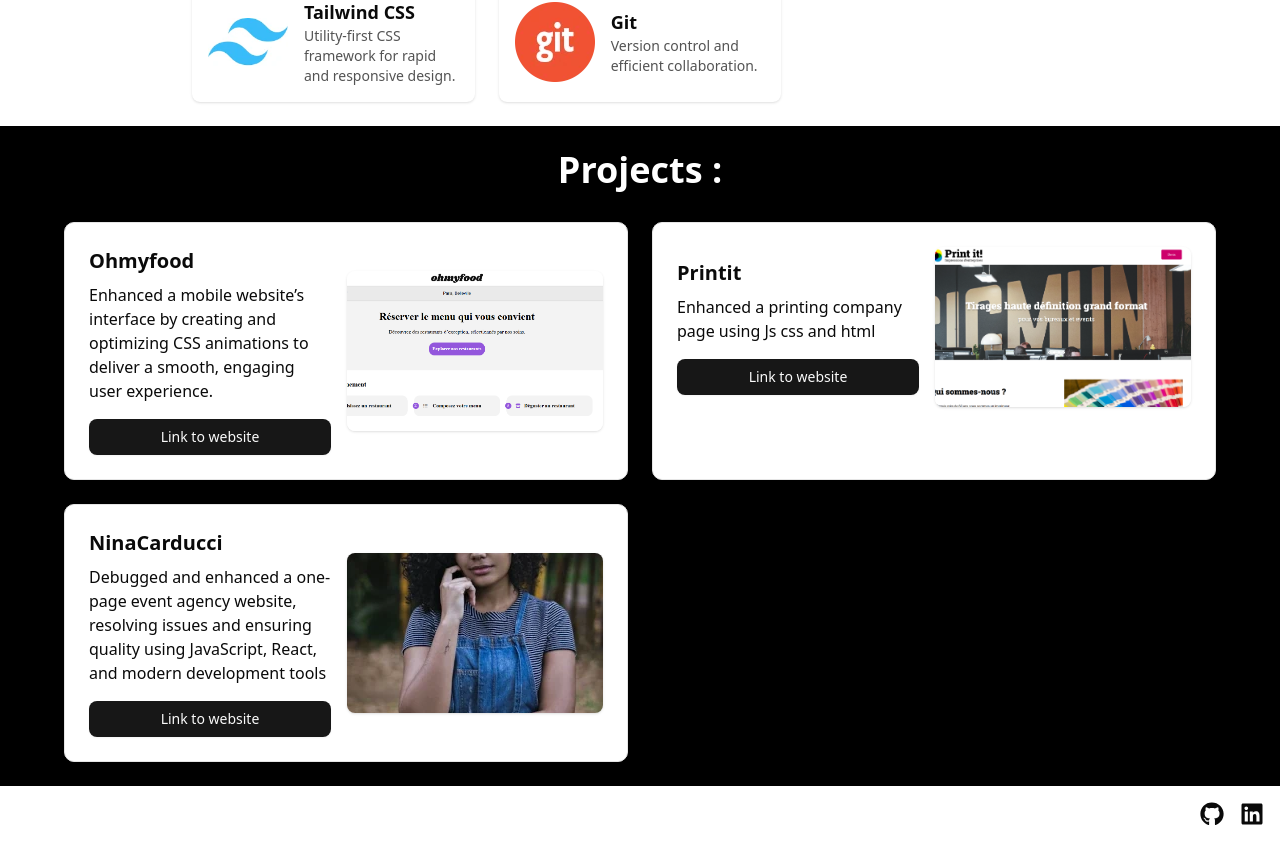
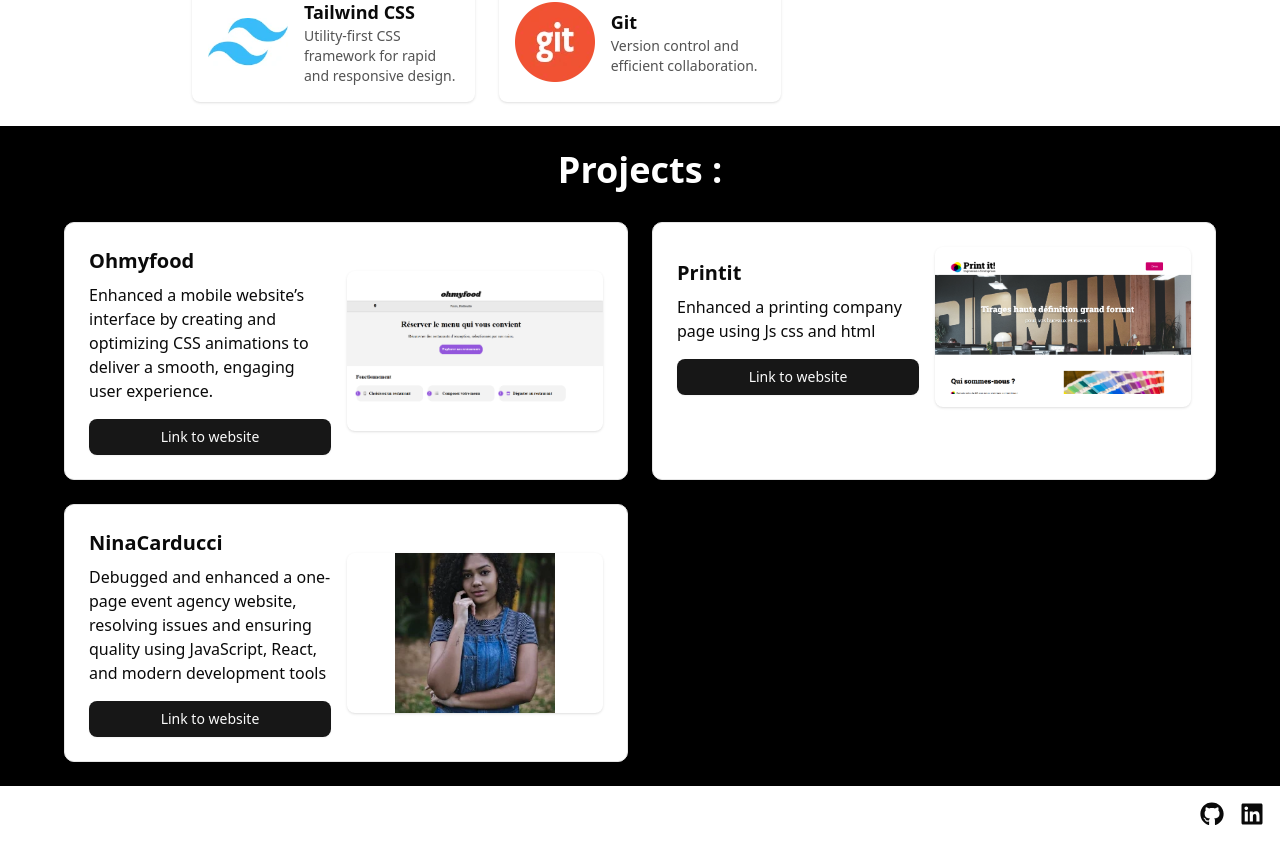
Before and after one commit to benjaminnicolas-teboul/portfolio, a Next.js app: page / in a window 1280 px wide. Shown: the part 1130-1972 px from the top of the page. Built offline with nearby package versions, Linux system fonts and the light colour scheme.

Commit message:
feat change image

```diff
--- a/app/layout.tsx
+++ b/app/layout.tsx
@@ -32,8 +32,8 @@
       >
         <Header/>
         {children}
+        <Footer/>
       </body>
-      <Footer/>
     </html>
   );
 }
--- a/src/components/ui/Project.tsx
+++ b/src/components/ui/Project.tsx
@@ -48,7 +48,7 @@
                 src={images[0]}
                 alt={`${title} image`}
                 fill
-                className="object-cover"
+                className="object-contain"
                 sizes="(max-width: 768px) 100vw, 40vw"
                 priority
               />
--- a/src/data/projects.ts
+++ b/src/data/projects.ts
@@ -18,7 +18,7 @@
     "title": "Printit",
     "description": "Enhanced a printing company page using Js css and html",
     "link": "https://benjaminnicolas-teboul.github.io/Print-it-JS-main/",
-    "images": ["/images/printIt.webp"]
+    "images": ["/images/PrintIt.webp"]
   },
       {
     "title": "NinaCarducci",
```
